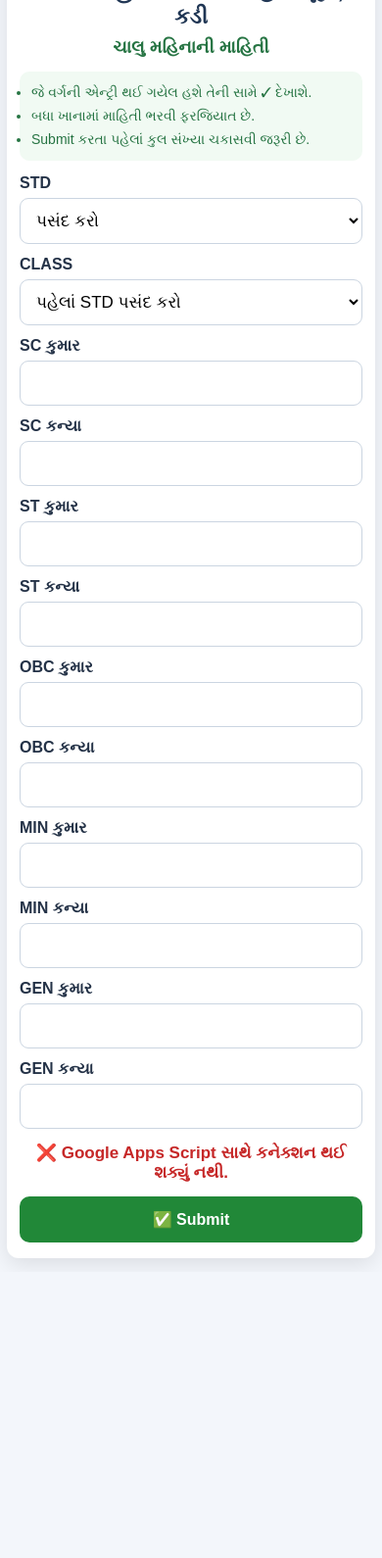
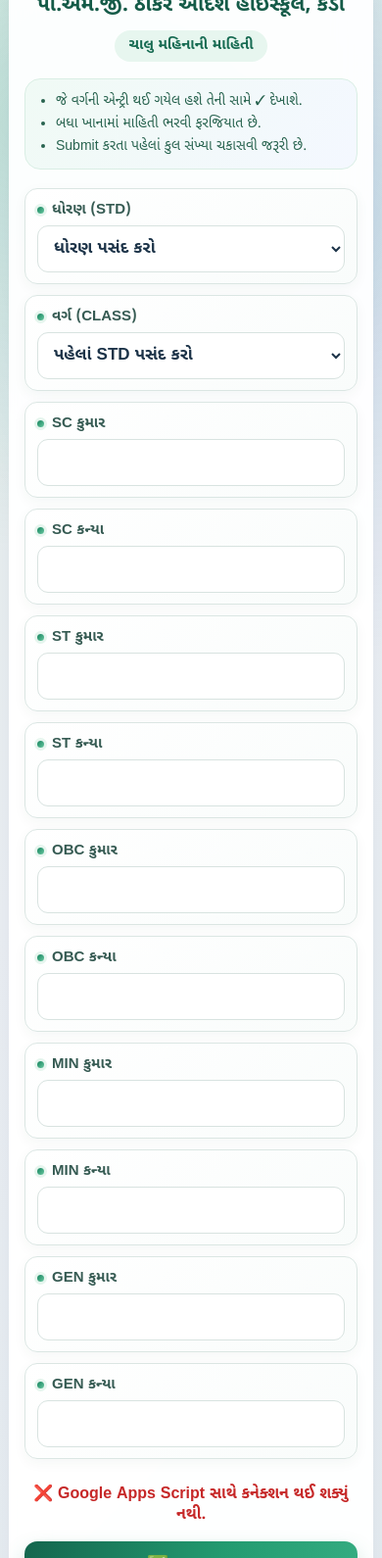
Before and after one commit to ADARSHKADI/jativar, a plain HTML site: page index.html in a window 390 px wide. Shown: the part 92-1682 px from the top of the page at 98% size. Before the commit the page ends 1390 px from the top, so only its background shows below. Drawn offline with Linux system fonts and the light colour scheme; a web font is replaced by a local one.

Commit message:
Update index.html

```diff
--- a/index.html
+++ b/index.html
@@ -5,46 +5,57 @@
 <meta name="viewport" content="width=device-width, initial-scale=1">
 <title>જાતિવાર વિદ્યાર્થી સંખ્યા એન્ટ્રી ફોર્મ</title>
 <style>
+@import url('https://fonts.googleapis.com/css2?family=Hind+Vadodara:wght@400;500;600;700;800&display=swap');
+:root{--ink:#172b4d;--green:#176b52;--line:#dbe6e3}
 *{box-sizing:border-box}
-body{font-family:Arial,sans-serif;background:#f3f6fb;margin:0;padding:14px;color:#243247}
-.card{max-width:850px;margin:18px auto;background:#fff;padding:24px;border-radius:18px;box-shadow:0 6px 22px rgba(0,0,0,.10)}
-h2,h3,h4{text-align:center;margin:8px 0;color:#203654}
-h2{font-size:25px} h3{font-size:28px} h4{font-size:20px;color:#267443}
-.instructions{font-size:16px;line-height:1.7;color:#267443;background:#f1faf3;padding:12px 18px;border-radius:10px}
-.field{display:flex;align-items:center;gap:14px;margin:13px 0}
-.field label{width:32%;font-weight:700;font-size:18px}
-.field input,.field select{width:68%;padding:13px;border:1px solid #cbd5e1;border-radius:9px;font-size:18px;background:white}
-.field input:focus,.field select:focus{outline:2px solid #b9dfc3;border-color:#29934b}
-button{border:0;border-radius:10px;padding:14px 18px;font-size:17px;font-weight:700;cursor:pointer}
-button:disabled{opacity:.55;cursor:not-allowed}
-.secondary{width:100%;background:#e8f1ff;color:#1556a0;margin:8px 0}
-.submit-btn{width:100%;background:#218838;color:white;margin-top:14px}
-.msg{text-align:center;font-weight:700;margin-top:14px;font-size:17px}
-.error{color:#c62828}.success{color:#188038}
-#loader{position:fixed;inset:0;background:rgba(255,255,255,.78);backdrop-filter:blur(3px);display:none;align-items:center;justify-content:center;z-index:1000}
-.loader-box{background:#fff;padding:28px 36px;border-radius:16px;box-shadow:0 8px 30px #0002;text-align:center;font-size:18px;font-weight:700}
-.spinner{width:48px;height:48px;border:5px solid #e2e8f0;border-top-color:#218838;border-radius:50%;animation:spin .8s linear infinite;margin:0 auto 14px}
-@keyframes spin{to{transform:rotate(360deg)}}
-.modal-backdrop{position:fixed;inset:0;background:#0008;display:none;align-items:center;justify-content:center;padding:16px;z-index:1100}
-.modal{width:100%;max-width:440px;background:#fff;border-radius:16px;padding:22px;box-shadow:0 10px 35px #0004}
-.modal h3{margin:0 0 16px}
-.summary{background:#f4f7fb;border-radius:10px;padding:12px 16px;margin:12px 0}
-.summary-row{display:flex;justify-content:space-between;padding:9px 0;border-bottom:1px solid #e2e8f0;font-size:18px}
-.summary-row:last-child{border:0;font-weight:800;font-size:20px}
-.confirm-check{display:flex;align-items:flex-start;gap:10px;margin:16px 0;font-size:16px;line-height:1.5}
-.confirm-check input{width:21px;height:21px;flex:none;margin-top:2px}
-.modal-actions{display:flex;gap:10px}
-.modal-actions button{flex:1}
-.cancel-btn{background:#e9edf3;color:#263548}
-.confirm-btn{background:#218838;color:white}
-@media(max-width:600px){
- body{padding:7px}.card{padding:16px 13px;margin:7px auto;border-radius:12px}
- h2{font-size:21px}h3{font-size:22px}h4{font-size:18px}
- .field{display:block;margin:12px 0}.field label{display:block;width:100%;font-size:16px;margin-bottom:6px}
- .field input,.field select{width:100%;font-size:17px;padding:12px}
- .instructions{font-size:14px;padding:10px 12px}
- button{font-size:16px}
+html{min-height:100%;background:#edf4f3}
+body{min-height:100vh;margin:0;padding:32px 18px 48px;font-family:'Hind Vadodara','Noto Sans Gujarati',Arial,sans-serif;color:var(--ink);background:radial-gradient(circle at 8% 12%,#52be9d3d,transparent 28%),radial-gradient(circle at 92% 18%,#6699dd33,transparent 30%),linear-gradient(135deg,#eef6f4,#f4f6fc 48%,#edf3f9);background-attachment:fixed}
+.card{width:min(100%,900px);margin:0 auto;padding:clamp(20px,4vw,42px);border:1px solid #ffffffd9;border-radius:28px;background:#fffffff0;backdrop-filter:blur(18px);box-shadow:0 22px 60px #17373024;position:relative;overflow:hidden}
+.card:before{content:"";position:absolute;left:0;right:0;top:0;height:7px;background:linear-gradient(90deg,#176b52,#42b88a,#78a9e8,#176b52)}
+h2,h3,h4{text-align:center;margin:8px 0;color:var(--ink);line-height:1.35}
+h2{font-size:clamp(22px,3vw,30px);font-weight:800}h3{font-size:clamp(22px,3.2vw,30px);font-weight:800;color:#155b48}
+h4{display:table;margin:12px auto 22px;padding:7px 19px;border-radius:999px;background:#e7f6ef;color:#176b52;font-size:clamp(15px,2vw,19px);font-weight:700}
+.instructions{margin:20px 0 25px;padding:15px 20px 15px 40px;border:1px solid #d9eee4;border-radius:16px;background:linear-gradient(120deg,#f0faf5,#f4f8ff);color:#28634f;font-size:16px;line-height:1.8}
+.selection-grid,.fields-grid{display:grid;grid-template-columns:repeat(2,minmax(0,1fr));gap:15px}
+.field{display:flex;flex-direction:column;align-items:stretch;gap:8px;min-width:0;margin:0 0 15px;padding:14px 15px;border:1px solid var(--line);border-radius:16px;background:linear-gradient(145deg,#fff,#f9fcfb);box-shadow:0 4px 14px #1940360b;transition:.2s}
+.field:focus-within{border-color:#63b99a;box-shadow:0 0 0 4px #30a0751c,0 8px 20px #19403612;transform:translateY(-1px)}
+.field label{width:100%;font-size:16px;font-weight:800;color:#365b53;display:flex;align-items:center;gap:8px}
+.field label:before{content:"";width:7px;height:7px;flex:none;border-radius:50%;background:linear-gradient(135deg,#16845f,#67c69e);box-shadow:0 0 0 3px #e6f5ee}
+.field input,.field select{width:100%;min-width:0;min-height:50px;padding:12px 14px;border:1.5px solid #d8e3e0;border-radius:11px;background:#fff;color:#1c3348;font:600 18px 'Hind Vadodara','Noto Sans Gujarati',Arial,sans-serif;outline:none;transition:.2s}
+.field input:hover,.field select:hover{border-color:#9dc9b8}
+.field input:focus,.field select:focus{border-color:#23966b;box-shadow:0 0 0 4px #23966b1f;background:#fcfffd}
+button{border:0;border-radius:13px;padding:14px 20px;min-height:50px;font:700 16px 'Hind Vadodara','Noto Sans Gujarati',Arial,sans-serif;cursor:pointer;transition:transform .18s,box-shadow .18s,filter .18s,opacity .18s}
+button:not(:disabled):hover{transform:translateY(-2px);filter:brightness(1.035)}button:not(:disabled):active{transform:scale(.99)}button:disabled{opacity:.48;cursor:not-allowed;box-shadow:none}
+.secondary{width:100%;margin:8px 0 20px;color:#145c91;background:linear-gradient(115deg,#e7f3ff,#edf4ff);border:1px solid #cfe2f7;box-shadow:0 7px 18px #2768a517}
+.submit-btn{width:100%;margin-top:16px;color:#fff;background:linear-gradient(110deg,#14664e,#239b70 58%,#35ad82);box-shadow:0 12px 25px #187e583b;font-size:19px;letter-spacing:.2px}
+.msg{min-height:24px;text-align:center;font-weight:700;margin-top:14px;font-size:16px}.error{color:#c62828}.success{color:#16804d}
+#loader{position:fixed;inset:0;background:#0e202b6b;backdrop-filter:blur(9px);display:none;align-items:center;justify-content:center;z-index:1000;padding:18px}
+.loader-box{width:min(88vw,340px);padding:30px 26px 27px;border:1px solid #ffffffcc;border-radius:24px;background:linear-gradient(145deg,#fff,#f0faf6);box-shadow:0 24px 70px #07272047;text-align:center;color:#205a49;font-size:17px;font-weight:800}
+.spinner{position:relative;width:76px;height:76px;margin:0 auto 19px;border-radius:50%;border:2px solid #1f8b6321;background:radial-gradient(circle,#e7f8ef 0 27%,transparent 29%);animation:corePulse 1.7s ease-in-out infinite}
+.spinner:before{content:"";position:absolute;inset:7px;border-radius:50%;border:3px solid transparent;border-top-color:#167653;border-right-color:#53b98d;animation:spinOrbit .95s cubic-bezier(.6,.1,.3,.9) infinite}
+.spinner:after{content:"";position:absolute;width:13px;height:13px;left:50%;top:-3px;margin-left:-6.5px;border-radius:50%;background:#49b98a;box-shadow:0 0 0 5px #49b98a29,0 0 18px #49b98acc;transform-origin:6.5px 41px;animation:dotOrbit 1.8s linear infinite}
+@keyframes spinOrbit{to{transform:rotate(360deg)}}@keyframes dotOrbit{to{transform:rotate(360deg)}}@keyframes corePulse{0%,100%{transform:scale(.96)}50%{transform:scale(1.04);filter:drop-shadow(0 0 12px #36af7f40)}}
+.modal-backdrop{position:fixed;inset:0;background:#0c1c2694;backdrop-filter:blur(7px);display:none;align-items:center;justify-content:center;padding:16px;z-index:1100}
+.modal{width:100%;max-width:460px;padding:25px;border:1px solid #ffffffd9;border-radius:23px;background:linear-gradient(150deg,#fff,#f5faf8);box-shadow:0 25px 70px #0004;animation:modalIn .22s ease-out}
+@keyframes modalIn{from{opacity:0;transform:translateY(12px) scale(.98)}to{opacity:1;transform:none}}
+.modal h3{margin:0 0 17px;font-size:24px}.summary{margin:14px 0;padding:13px 17px;border:1px solid #e0ece7;border-radius:15px;background:linear-gradient(135deg,#f1faf5,#f3f7ff)}
+.summary-row{display:flex;justify-content:space-between;align-items:center;gap:12px;padding:10px 0;border-bottom:1px solid #e0eae6;font-size:18px;color:#45635b}
+.summary-row strong{font-size:21px;color:#176b52;font-weight:800}.summary-row:last-child{border:0;padding-bottom:4px;font-weight:800;font-size:19px;color:#173d32}.summary-row:last-child strong{font-size:27px;color:#128456}
+.confirm-check{display:flex;align-items:flex-start;gap:11px;margin:18px 0;padding:12px;border:1px solid #e0ece7;border-radius:12px;background:#fff;font-size:15px;line-height:1.55;color:#36564e}
+.confirm-check input{appearance:none;width:22px;height:22px;flex:none;margin:1px 0 0;border:2px solid #9ab7aa;border-radius:6px;background:#fff;cursor:pointer;position:relative}
+.confirm-check input:checked{background:#16835c;border-color:#16835c}.confirm-check input:checked:after{content:"✓";position:absolute;inset:-1px;color:#fff;font-size:16px;font-weight:900;text-align:center;line-height:19px}
+.modal-actions{display:flex;gap:11px}.modal-actions button{flex:1}.cancel-btn{background:#edf1f4;color:#405365;border:1px solid #dce4e9}.confirm-btn{background:linear-gradient(110deg,#14664e,#269b70);color:#fff;box-shadow:0 8px 18px #187e582e}
+@media(max-width:640px){
+body{padding:12px 9px 25px;background-attachment:scroll}.card{padding:23px 15px 20px;border-radius:20px;margin:4px auto}
+h2{font-size:21px}h3{font-size:21px}h4{font-size:15px;margin:10px auto 17px;padding:6px 14px}
+.instructions{font-size:14px;line-height:1.65;padding:11px 12px 11px 31px;margin:15px 0 19px}
+.selection-grid,.fields-grid{grid-template-columns:1fr;gap:0}.field{padding:11px 12px;margin-bottom:11px;border-radius:13px;gap:6px}
+.field label{font-size:15px}.field input,.field select{min-height:48px;padding:11px 12px;font-size:17px}
+button{font-size:15px;min-height:49px;padding:12px 14px}.submit-btn{font-size:18px}.secondary{line-height:1.45}
+.modal{padding:20px 16px;border-radius:19px}.modal h3{font-size:21px}.summary-row{font-size:16px}.summary-row strong{font-size:19px}.summary-row:last-child strong{font-size:24px}.confirm-check{font-size:14px}.modal-actions{gap:8px}.modal-actions button{padding:11px 8px}
 }
+@media(min-width:641px) and (max-width:820px){.card{padding:28px 24px}.field{padding:12px}}
+@media(prefers-reduced-motion:reduce){*,*:before,*:after{animation-duration:.01ms!important;animation-iteration-count:1!important;transition-duration:.01ms!important}}
 </style>
 </head>
 <body>
@@ -60,11 +71,14 @@ button:disabled{opacity:.55;cursor:not-allowed}
     <li>Submit કરતા પહેલાં કુલ સંખ્યા ચકાસવી જરૂરી છે.</li>
   </ul>
 
-  <div class="field"><label for="std">STD</label><select id="std"><option value="">પસંદ કરો</option></select></div>
-  <div class="field"><label for="class">CLASS</label><select id="class"><option value="">પહેલાં STD પસંદ કરો</option></select></div>
+  <div class="selection-grid">
+    <div class="field"><label for="std">ધોરણ (STD)</label><select id="std"><option value="">ધોરણ પસંદ કરો</option></select></div>
+    <div class="field"><label for="class">વર્ગ (CLASS)</label><select id="class"><option value="">પહેલાં STD પસંદ કરો</option></select></div>
+  </div>
 
   <button type="button" id="previousBtn" class="secondary" style="display:none">⬇️ પાછલા મહિના મુજબ માહિતી ઓટોમેટિક લાવવા અહી ક્લિક કરો.</button>
 
+  <div class="fields-grid">
   <div class="field"><label for="scb">SC કુમાર</label><input type="number" id="scb" min="0" step="1" inputmode="numeric"></div>
   <div class="field"><label for="scg">SC કન્યા</label><input type="number" id="scg" min="0" step="1" inputmode="numeric"></div>
   <div class="field"><label for="stb">ST કુમાર</label><input type="number" id="stb" min="0" step="1" inputmode="numeric"></div>
@@ -75,6 +89,7 @@ button:disabled{opacity:.55;cursor:not-allowed}
   <div class="field"><label for="ming">MIN કન્યા</label><input type="number" id="ming" min="0" step="1" inputmode="numeric"></div>
   <div class="field"><label for="genb">GEN કુમાર</label><input type="number" id="genb" min="0" step="1" inputmode="numeric"></div>
   <div class="field"><label for="geng">GEN કન્યા</label><input type="number" id="geng" min="0" step="1" inputmode="numeric"></div>
+  </div>
 
   <div id="msg" class="msg"></div>
   <button type="button" class="submit-btn" id="submitBtn">✅ Submit</button>
```
